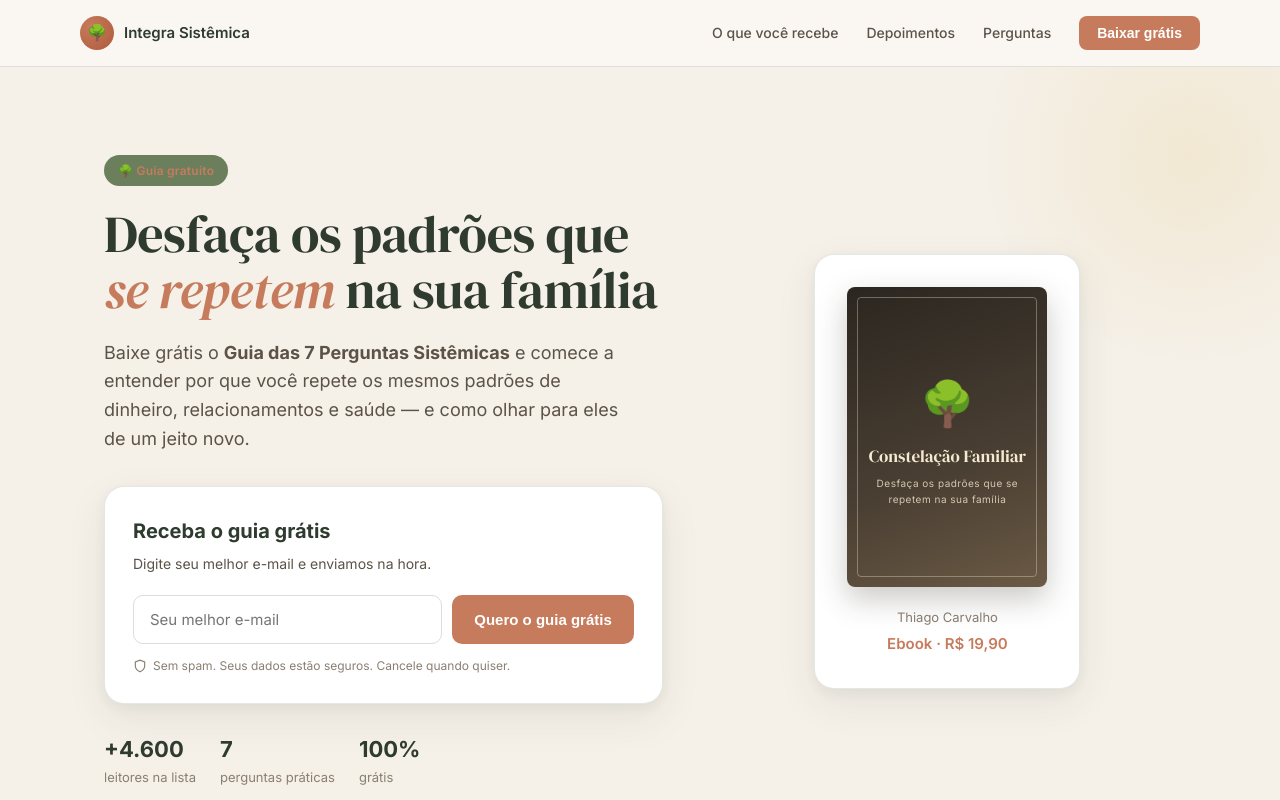
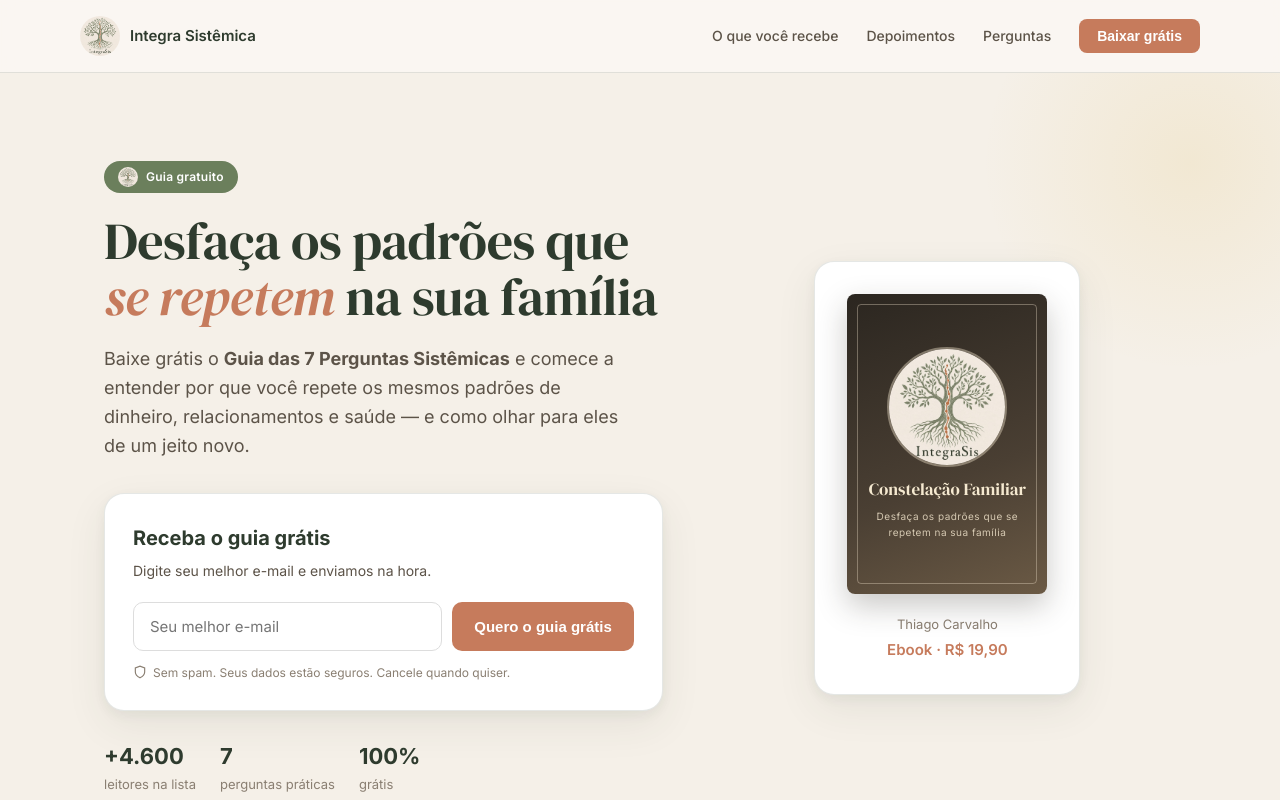
Before and after one commit to thiagocarvalho07/integrasis-ebook-landing, a plain HTML site: page index.html in a window 1280 px wide. Shown: the top 800 px of the page. Drawn offline with Linux system fonts and the light colour scheme.

Commit message:
Aplicar identidade visual IntegraSis: logo no topo, favicon, capa

```diff
--- a/index.html
+++ b/index.html
@@ -3,6 +3,7 @@
 <head>
 <meta charset="UTF-8">
 <meta name="viewport" content="width=device-width, initial-scale=1.0">
+<link rel="icon" type="image/png" href="favicon.png">
 <title>Constelação Sistêmica — Guia das 7 Perguntas Sistêmicas</title>
 <meta name="description" content="Baixe grátis o Guia das 7 Perguntas Sistêmicas e comece a desfazer os padrões que se repetem na sua família.">
 <link rel="preconnect" href="https://fonts.googleapis.com">
@@ -52,6 +53,7 @@
     padding: 16px 0;
   }
   .brand { display:flex; align-items:center; gap:10px; font-weight:600; font-size:15px; }
+  .brand-logo { width:40px; height:40px; border-radius:50%; object-fit:cover; }
   .brand-mark {
     width:34px; height:34px; border-radius:50%;
     background: radial-gradient(circle at 30% 30%, var(--terracotta), var(--terracotta-dark));
@@ -80,11 +82,12 @@
   }
   .hero-badge {
     display:inline-flex; align-items:center; gap:8px;
-    background:var(--sage-dark); color:var(--terracotta);
+    background:var(--sage-dark); color:var(--white);
     padding:6px 14px; border-radius:9999px;
     font-size:12px; font-weight:600; letter-spacing:0.02em;
     margin-bottom:20px;
   }
+  .hero-badge-logo { width:20px; height:20px; border-radius:50%; object-fit:cover; }
   .hero h1 {
     font-family:var(--serif); font-weight:400;
     font-size:52px; line-height:1.08; letter-spacing:-0.5px;
@@ -143,6 +146,7 @@
     border:1px solid rgba(245,233,208,0.35); border-radius:4px;
   }
   .book-cover .tree { font-size:44px; margin-bottom:8px; }
+  .book-cover-logo { width:120px; height:120px; border-radius:50%; object-fit:cover; margin-bottom:12px; border:2px solid rgba(245,233,208,0.4); }
   .book-cover .title { font-family:var(--serif); font-size:17px; line-height:1.2; }
   .book-cover .sub { font-size:10px; color:rgba(245,233,208,0.8); margin-top:8px; letter-spacing:0.05em; }
   .book-card .author { font-size:13px; color:var(--ink-muted); margin-top:16px; }
@@ -286,7 +290,7 @@
 <nav>
   <div class="container nav-inner">
     <div class="brand">
-      <div class="brand-mark">🌳</div>
+      <img src="logo.png" alt="Integra Sistêmica" class="brand-logo">
       <span>Integra Sistêmica</span>
     </div>
     <div class="nav-links">
@@ -302,7 +306,7 @@
 <header class="hero">
   <div class="container hero-grid">
     <div>
-      <div class="hero-badge">🌳 Guia gratuito</div>
+      <div class="hero-badge"><img src="logo.png" alt="" class="hero-badge-logo"> Guia gratuito</div>
       <h1>Desfaça os padrões que <em>se repetem</em> na sua família</h1>
       <p class="hero-sub">Baixe grátis o <strong>Guia das 7 Perguntas Sistêmicas</strong> e comece a entender por que você repete os mesmos padrões de dinheiro, relacionamentos e saúde — e como olhar para eles de um jeito novo.</p>
       <div class="hero-form" id="hero-form">
@@ -326,7 +330,7 @@
     <div class="hero-visual">
       <div class="book-card">
         <div class="book-cover">
-          <div class="tree">🌳</div>
+          <img src="logo.png" alt="Integra Sistêmica" class="book-cover-logo">
           <div class="title">Constelação Familiar</div>
           <div class="sub">Desfaça os padrões que se repetem na sua família</div>
         </div>
@@ -462,7 +466,7 @@
   <div class="container">
     <div class="footer-inner">
       <div class="footer-brand">
-        <div class="brand-mark">🌳</div>
+        <img src="logo.png" alt="Integra Sistêmica" class="brand-logo">
         <span>Integra Sistêmica</span>
       </div>
       <div class="footer-links">
```
Also changed, not shown: avatar.png (added), logo.png (added).
